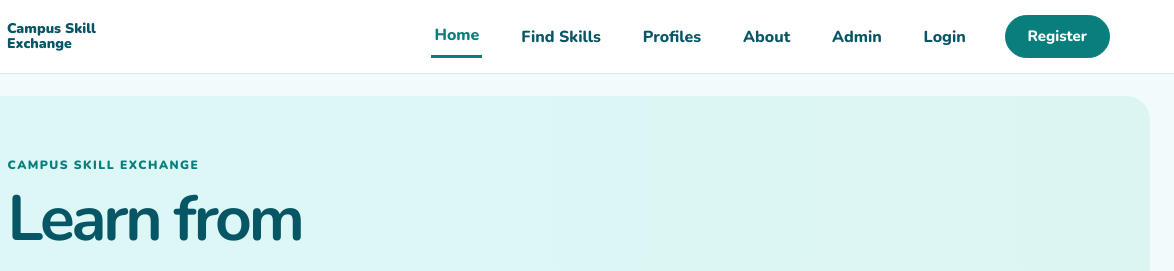
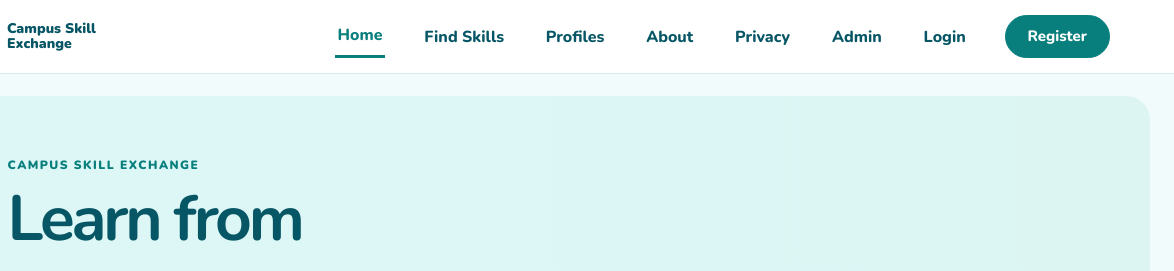
Before and after one commit to ankitgupta2006/campus-skill-exchange-platform, a website: page index.html in a window 1280 px wide. Shown: the top 271 px of the page, 106-1280 px from the left. Drawn offline with nearby package versions, Linux system fonts and the light colour scheme.

Commit message:
Add Privacy Policy navigation links

```diff
--- a/index.html
+++ b/index.html
@@ -14,7 +14,7 @@
       <nav>
         <a href="index.html">Home</a><a href="pages/skills.html">Find Skills</a
         ><a href="pages/profiles.html">Profiles</a
-          ><a href="pages/about.html">About</a><a href="pages/admin-login.html">Admin</a><a href="pages/login.html">Login</a
+          ><a href="pages/about.html">About</a><a href="pages/privacy-policy.html">Privacy</a><a href="pages/admin-login.html">Admin</a><a href="pages/login.html">Login</a
         ><a href="pages/register.html" class="nav-button">Register</a>
       </nav>
     </header>
```
